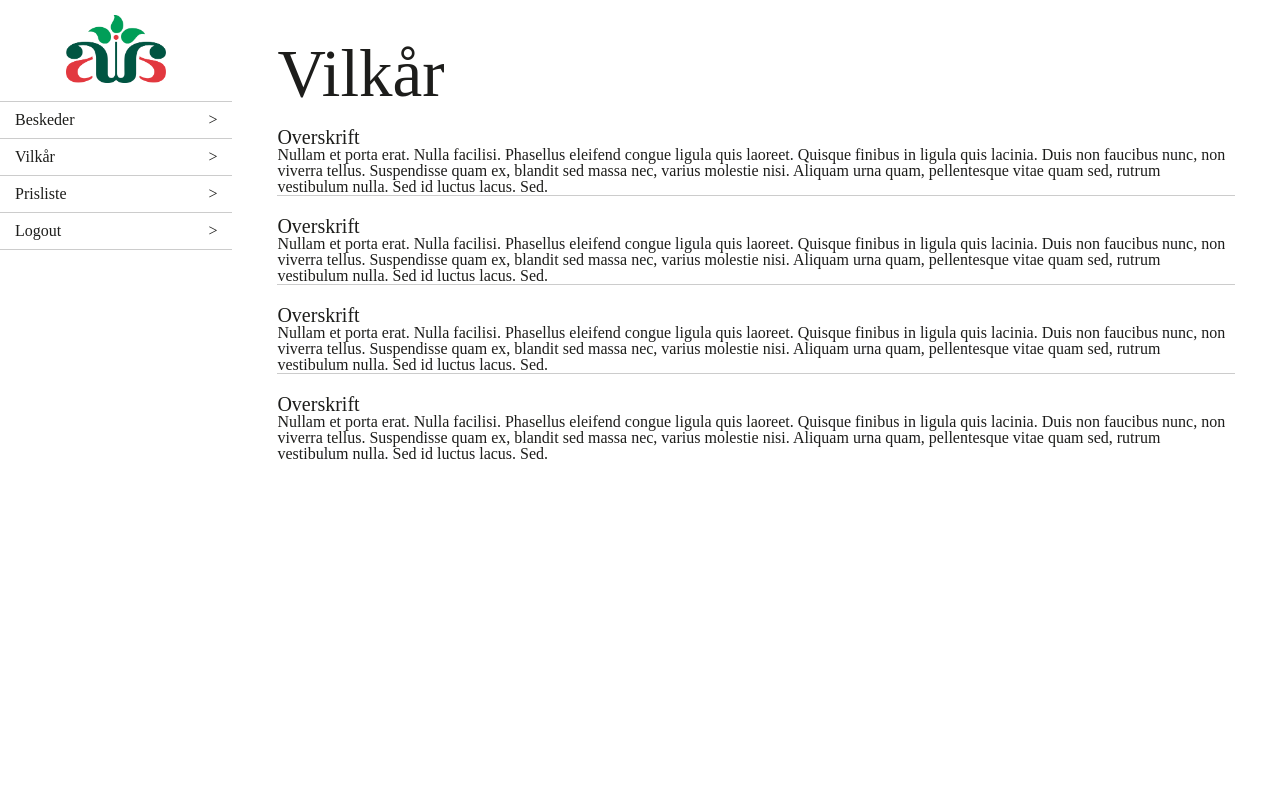
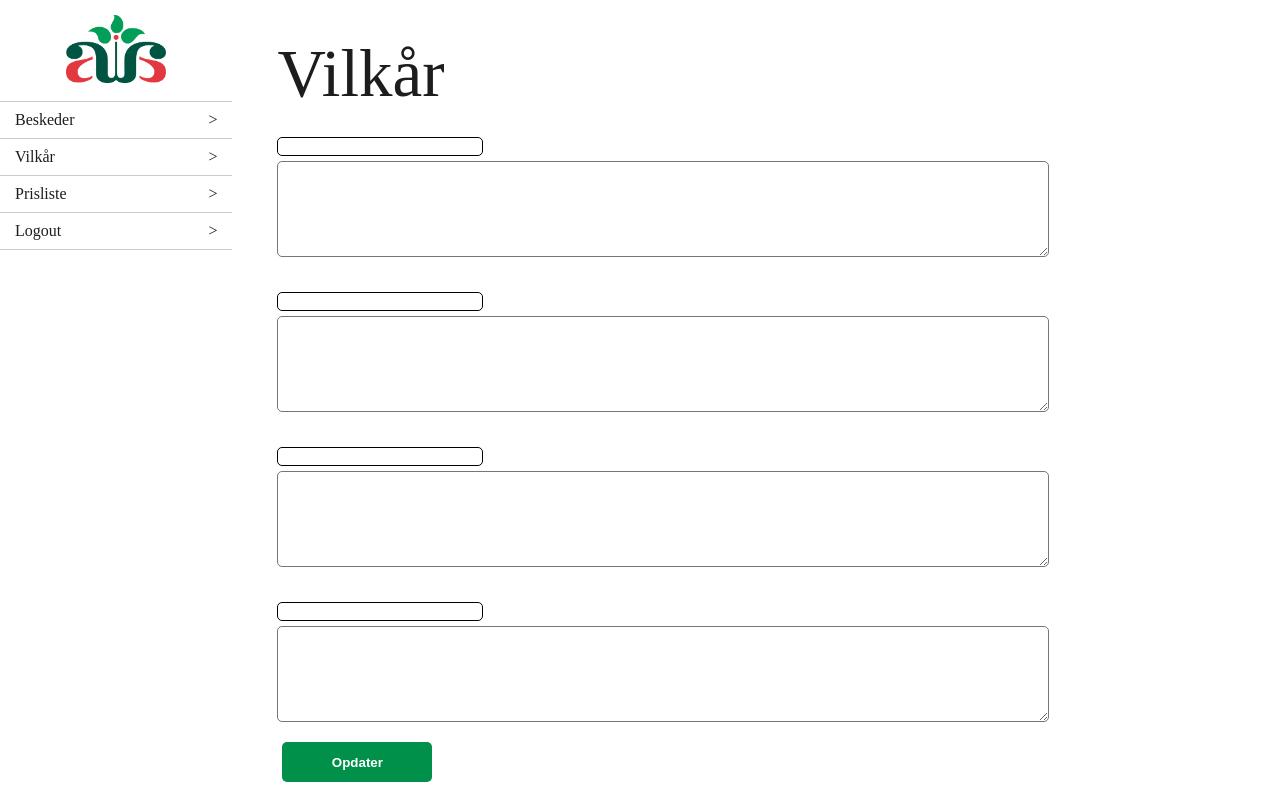
Before and after one commit to Surkrit/aa-emballage-app, a React (Create React App) app: page /Admin/Terms in a window 1280 px wide. Built offline with nearby package versions, Linux system fonts and the light colour scheme.

Commit message:
Updated terms component

```diff
--- /dev/null
+++ b/src/components/Terms.js
@@ -0,0 +1,12 @@
+import "../style/App.css";
+
+function Terms({}) {
+  return (
+    <div className="terms--wrapper">
+        <input name="header" />
+        <textarea name="terms" rows="6" />
+    </div>
+  );
+};
+
+export default Terms;
--- a/src/index.js
+++ b/src/index.js
@@ -11,6 +11,7 @@ import Button from './components/Button';
 import Emballage from './components/Emballage';
 import Headline from './components/Headline';
 import Message from './components/Message';
+import Terms from './components/Terms';
 import Login from './pages/login';
 import Admin from './pages/admin';
 import Prices from './components/Prices';
@@ -76,10 +77,11 @@ ReactDOM.render(
                <NavAdmin />
                <div className="content">
                   <Headline title="Vilkår" />
-                  <Message messagetitle="Overskrift" messagedate="" message="Nullam et porta erat. Nulla facilisi. Phasellus eleifend congue ligula quis laoreet. Quisque finibus in ligula quis lacinia. Duis non faucibus nunc, non viverra tellus. Suspendisse quam ex, blandit sed massa nec, varius molestie nisi. Aliquam urna quam, pellentesque vitae quam sed, rutrum vestibulum nulla. Sed id luctus lacus. Sed."/>
-                  <Message messagetitle="Overskrift" messagedate="" message="Nullam et porta erat. Nulla facilisi. Phasellus eleifend congue ligula quis laoreet. Quisque finibus in ligula quis lacinia. Duis non faucibus nunc, non viverra tellus. Suspendisse quam ex, blandit sed massa nec, varius molestie nisi. Aliquam urna quam, pellentesque vitae quam sed, rutrum vestibulum nulla. Sed id luctus lacus. Sed."/>
-                  <Message messagetitle="Overskrift" messagedate="" message="Nullam et porta erat. Nulla facilisi. Phasellus eleifend congue ligula quis laoreet. Quisque finibus in ligula quis lacinia. Duis non faucibus nunc, non viverra tellus. Suspendisse quam ex, blandit sed massa nec, varius molestie nisi. Aliquam urna quam, pellentesque vitae quam sed, rutrum vestibulum nulla. Sed id luctus lacus. Sed."/>
-                  <Message messagetitle="Overskrift" messagedate="" message="Nullam et porta erat. Nulla facilisi. Phasellus eleifend congue ligula quis laoreet. Quisque finibus in ligula quis lacinia. Duis non faucibus nunc, non viverra tellus. Suspendisse quam ex, blandit sed massa nec, varius molestie nisi. Aliquam urna quam, pellentesque vitae quam sed, rutrum vestibulum nulla. Sed id luctus lacus. Sed."/>
+                  <Terms />
+                  <Terms />
+                  <Terms />
+                  <Terms />
+                  <Button buttonname="Opdater" />
                </div>
             </Route>
 
--- a/src/style/App.css
+++ b/src/style/App.css
@@ -263,6 +263,7 @@ p {
   color: white;
   font-weight: 700;
   margin: 5px;
+  cursor: pointer;
 }
 
 .flex--end {
@@ -553,4 +554,27 @@ table tr .empty {
   border: 1px solid black;
   margin-top: 25px;
 }
+
+.terms--wrapper {
+  display: -webkit-box;
+  display: -ms-flexbox;
+  display: flex;
+  -webkit-box-orient: vertical;
+  -webkit-box-direction: normal;
+      -ms-flex-direction: column;
+          flex-direction: column;
+  margin: 15px 0;
+}
+
+.terms--wrapper input {
+  width: 200px;
+  border: solid 1px;
+  border-radius: 5px;
+  margin: 5px 0;
+}
+
+.terms--wrapper textarea {
+  width: 80%;
+  border-radius: 5px;
+}
 /*# sourceMappingURL=App.css.map */
--- a/src/style/_import.scss
+++ b/src/style/_import.scss
@@ -13,3 +13,4 @@
 @import 'components/Svind';
 @import 'components/Pagination';
 @import 'components/MessageField';
+@import 'components/Terms';
--- a/src/style/components/_Button.scss
+++ b/src/style/components/_Button.scss
@@ -7,6 +7,7 @@
     color: white;
     font-weight: 700;
     margin: 5px;
+    cursor: pointer;
 }
 
 .flex--end {
--- /dev/null
+++ b/src/style/components/_Terms.scss
@@ -0,0 +1,15 @@
+.terms--wrapper {
+    display: flex;
+    flex-direction: column;
+    margin: 15px 0;
+    input {
+        width: 200px;
+        border: solid 1px;
+        border-radius: 5px;
+        margin: 5px 0;
+    }
+    textarea {
+        width: 80%;
+        border-radius: 5px;
+    }
+}
```
Also changed, not shown: 1 other file (tests, documents, lock files or other folders).
